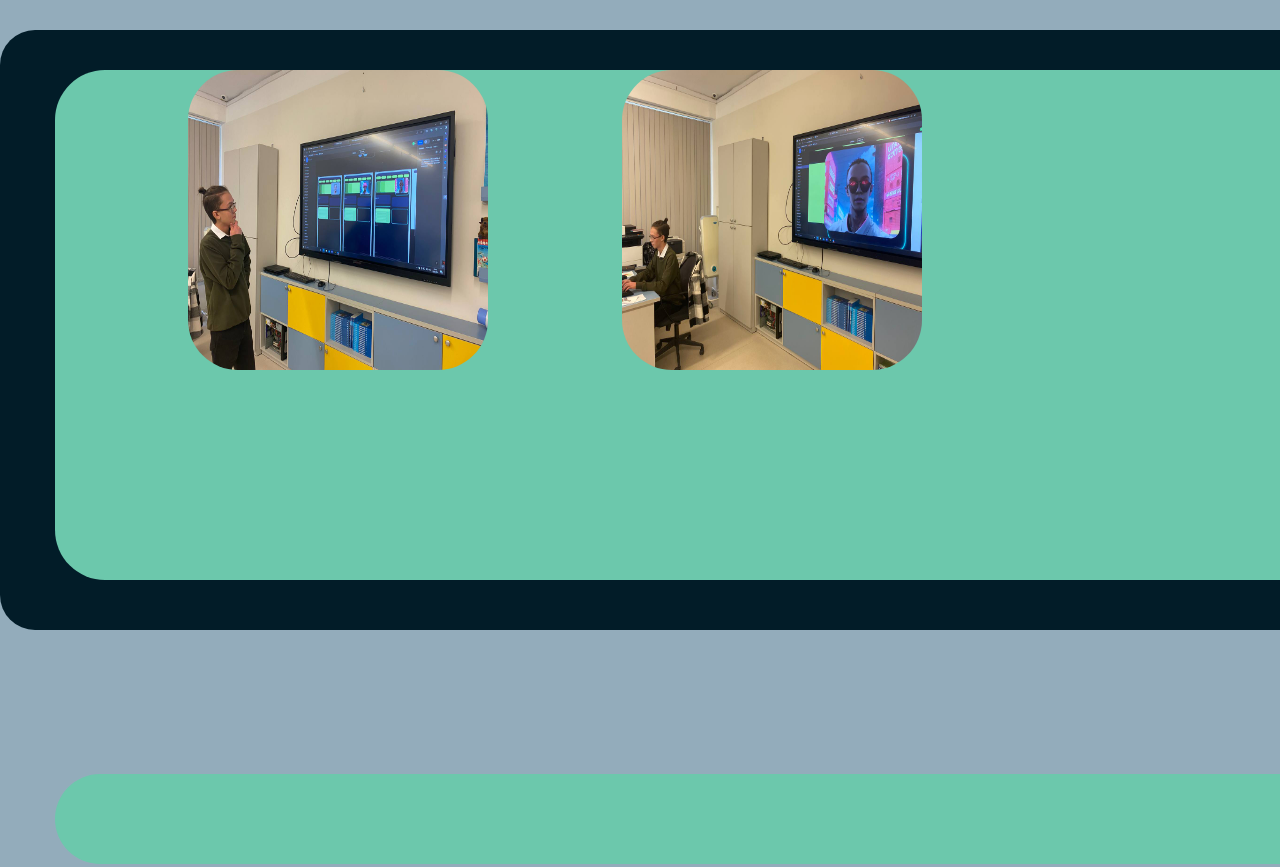
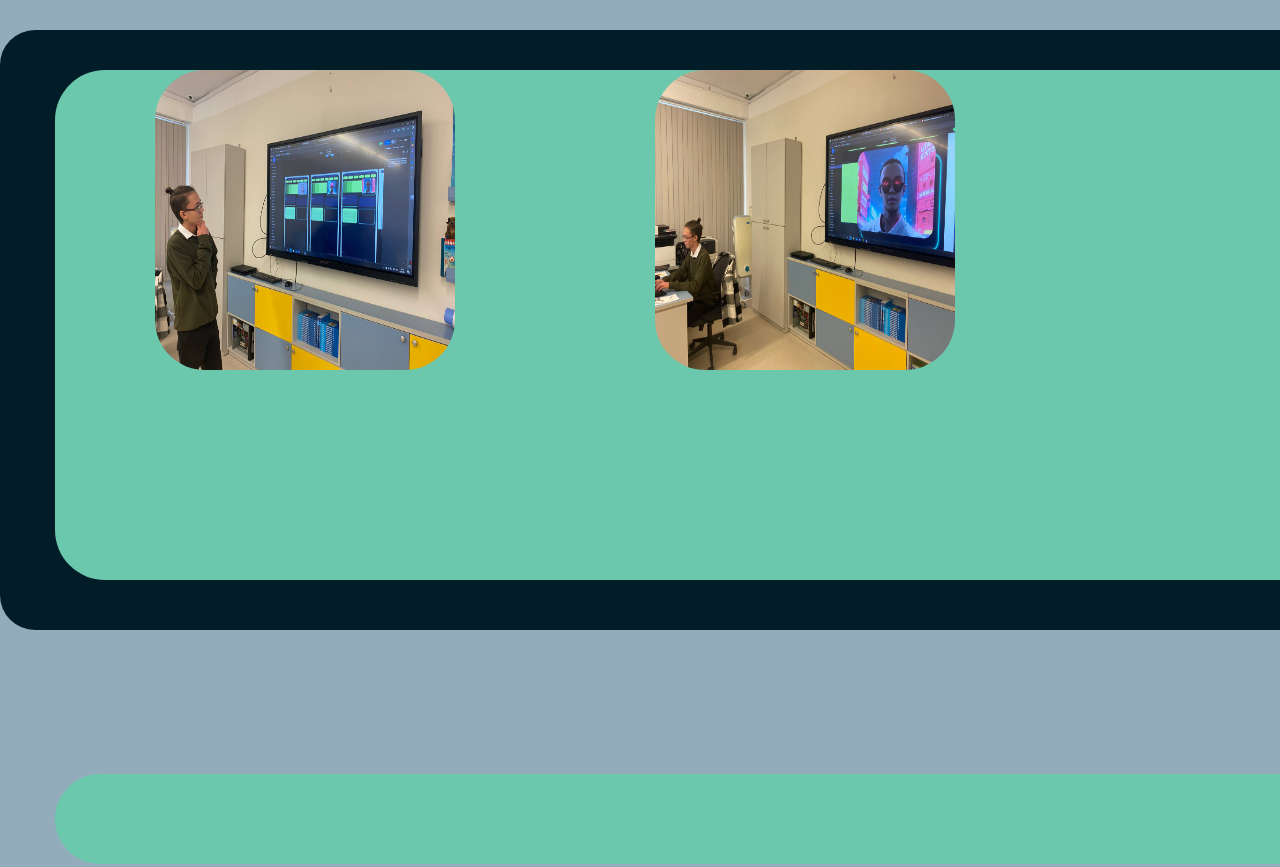
Before and after one commit to Apchhe/first_l, a plain HTML site: page index.html in a window 1280 px wide. Shown: the top 867 px of the page. Drawn offline with Linux system fonts and the light colour scheme.

Commit message:
Update style.css

```diff
--- a/style.css
+++ b/style.css
@@ -27,15 +27,18 @@
 }
 
 .block_p{
+	nargin-top: 70px;
 	flex-direction: row;
     justify-content: space-evenly;
     display: inline-flex;
 	width: 1000px;
 }
 .photo{
+	position: relative;
 	width: 300px;
 	height: 300px;
 	border-radius: 50px;
+	margin: auto;
 }
 
 .text{
```
